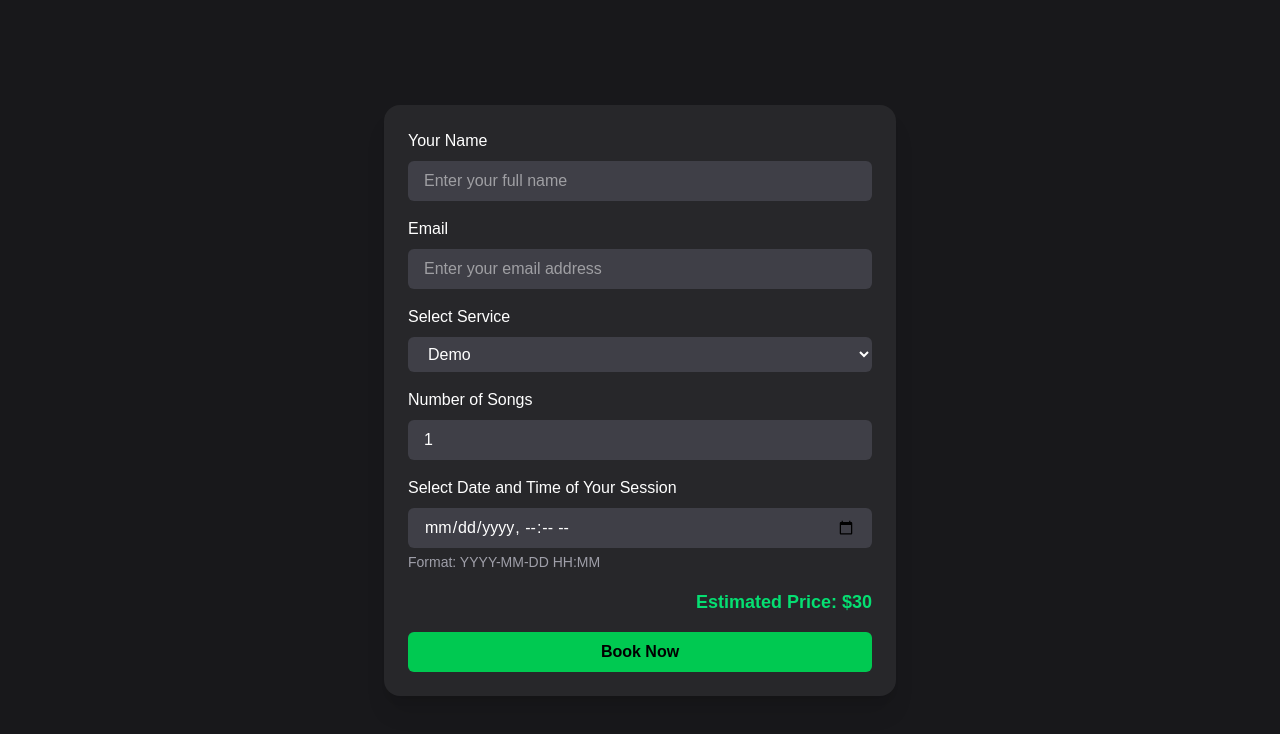
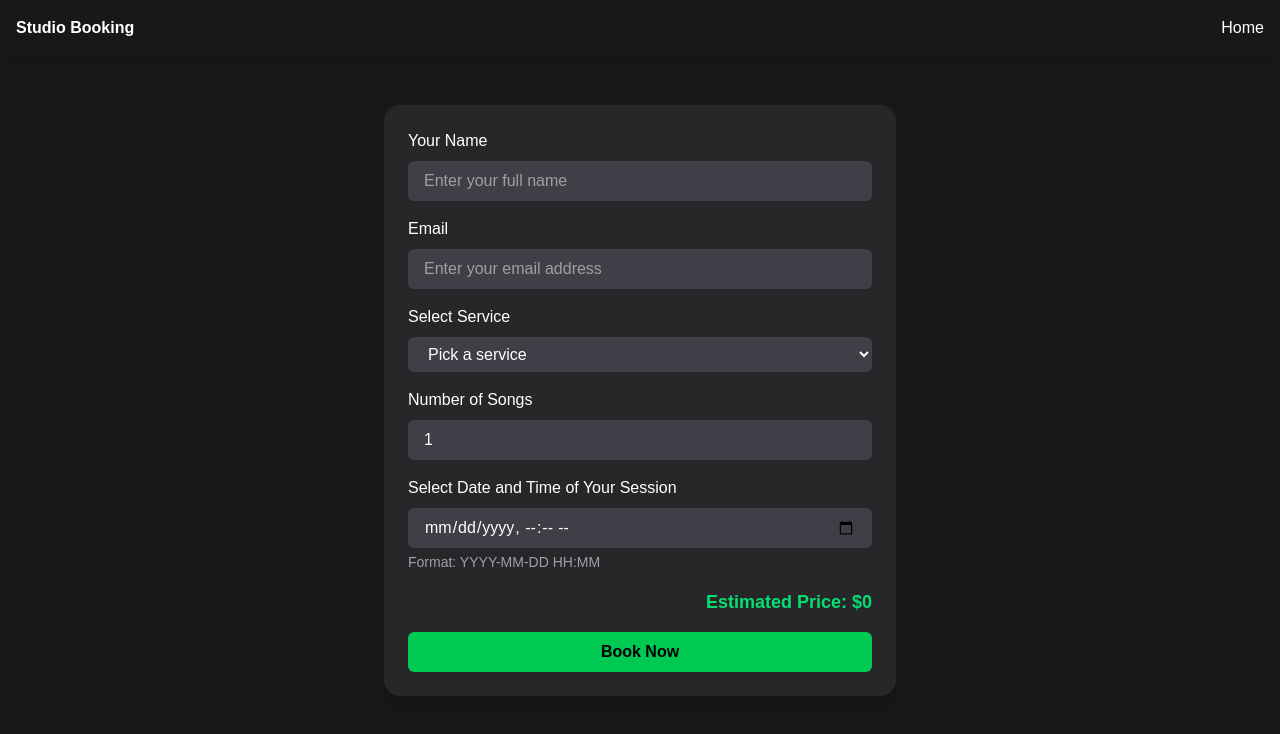
Before and after one commit to Kaleb-cpu/studio-booking, a Next.js app: page /book in a window 1280 px wide. Shown: the top 734 px of the page. Built offline with nearby package versions, Linux system fonts and the light colour scheme.

Commit message:
calculator modified

```diff
--- a/app/page.tsx
+++ b/app/page.tsx
@@ -1,20 +1,23 @@
-import Image from "next/image";
 import Link from "next/link";
+import Image from 'next/image';
+
 
 export default function HomePage() {
   return (
     <div className="relative h-screen w-full">
       <Image
         src="/studio.jpg"
-        alt="Studio"
-        fill
-        priority
-        className="object-cover z-0"
+        alt="Lazy loaded image"
+        width={500}
+        height={300}
+        priority={false}
       />
+
+
       <div className="absolute inset-0 bg-black bg-opacity-60 flex flex-col items-center justify-center text-white text-center px-4 z-10">
-        <h1 className="text-5xl font-bold mb-6 drop-shadow-xl">Welcome to Kaleb’s Studio</h1>
+        <h1 className="md:text-4xl sm:text-2xl font-bold mb-6 drop-shadow-xl">Welcome to Bethany Recording Studio</h1>
         <Link href="/book">
-          <button className="bg-green-500 hover:bg-green-600 text-black font-semibold px-8 py-4 text-xl rounded-xl shadow-lg">
+          <button className="bg-green-500 hover:bg-green-600 text-black font-semibold px-8 py-4 md:text-xl sm:text-lg rounded-xl shadow-lg">
             Book a Session
           </button>
         </Link>
--- a/components/BookingForm.tsx
+++ b/components/BookingForm.tsx
@@ -1,17 +1,23 @@
 // components/BookingForm.tsx
 "use client";
 
-import { useState } from "react";
+import { useState, useEffect } from "react";
 import { useRouter } from "next/navigation";
-
+import { calculatePrice } from "@/lib/calculatePrice";
+import NavBar from "./NavBar";
 
 export default function BookingForm() {
   const [name, setName] = useState("");
   const [email, setEmail] = useState("");
-  const [service, setService] = useState("demo");
+  const [service, setService] = useState("null");
   const [dateTime, setDateTime] = useState("");
   const [songCount, setSongCount] = useState(1);
+  const [estimatedPrice, setEstimatedPrice] = useState(0);
   const router = useRouter();
+
+  useEffect(() => {
+    setEstimatedPrice(calculatePrice(service, songCount));
+  }, [service, songCount]);
 
   const handleSubmit = async (e: React.FormEvent) => {
     e.preventDefault();
@@ -25,15 +31,50 @@ export default function BookingForm() {
     if (res.ok) {
       setName("");
       setEmail("");
-      setService("recording");
+      setService("null");
       setDateTime("");
+      setSongCount(1);
       router.push("/success");
     } else {
       alert("Something went wrong.");
     }
   };
 
+  // Calculate the price for demo or final
+  const renderPrice = () => {
+    if (service === "null") {
       return (
+        <div className="text-right sm:text-lg font-semibold text-green-400">
+          Estimated Price: $0
+        </div>
+      );
+    }
+
+    if (service === "demo") {
+      return (
+        <div className="text-right sm:text-lg font-semibold text-green-400">
+          Estimated Price: ${estimatedPrice}
+          <div className="text-sm mt-2 text-green-500">
+            You can make your payments after the session 😊
+          </div>
+        </div>
+      );
+    }
+
+    if (service === "final") {
+      return (
+        <div className="text-right sm:text-lg font-semibold text-red-400">
+          The first hour is $45, and each additional hour is $40.
+        </div>
+      );
+    }
+
+    return null;
+  };
+
+  return (
+    <>
+    <NavBar />
     <form
       onSubmit={handleSubmit}
       className="bg-zinc-800 p-6 rounded-2xl shadow-xl w-full max-w-lg space-y-4"
@@ -80,15 +121,17 @@ export default function BookingForm() {
           value={service}
           onChange={(e) => setService(e.target.value)}
           >
+          <option value="null">Pick a service</option>
           <option value="demo">Demo</option>
           <option value="final">Final Vocal Recording</option>
         </select>
       </div>
 
-      {/* number of songs */}
+      {/* Number of Songs or Hours */}
+      {service !== "final" && (
         <div>
           <label htmlFor="songCount" className="block text-white">
-          Number of Songs
+            {service === "final" ? "Number of Hours" : "Number of Songs"}
           </label>
           <input
             id="songCount"
@@ -101,6 +144,7 @@ export default function BookingForm() {
             required
             />
         </div>
+      )}
 
       {/* Date-Time Input */}
       <div>
@@ -115,16 +159,13 @@ export default function BookingForm() {
           onChange={(e) => setDateTime(e.target.value)}
           required
           />
-        {/* Add placeholder-like guidance below the input */}
         <div className="text-sm text-zinc-400 mt-1">
           Format: YYYY-MM-DD HH:MM
         </div>
       </div>
 
       {/* Price Estimation */}
-      <div className="text-right text-lg font-semibold text-green-400">
-        Estimated Price: ${songCount * (service === "final" ? 40 : 30)}
-      </div>
+      {renderPrice()}
 
       {/* Submit Button */}
       <button
@@ -134,5 +175,6 @@ export default function BookingForm() {
         Book Now
       </button>
     </form>
+        </>
   );
 }
--- /dev/null
+++ b/components/NavBar.tsx
@@ -0,0 +1,26 @@
+"use client";
+
+import Link from "next/link";
+
+export default function NavBar() {
+  return (
+    <nav className="bg-zinc-900 text-white p-4 shadow-lg fixed w-full top-0 left-0 z-50">
+      <div className="container mx-auto flex justify-between items-center">
+        {/* Logo or Home Link */}
+        <Link href="/" className="sm:text-md font-semibold hover:text-green-500 transition-colors">
+          Studio Booking
+        </Link>
+
+        {/* Navigation Links */}
+        <div className="space-x-4">
+          <Link href="/" className="sm:text-md hover:text-green-500 transition-colors">
+            Home
+          </Link>
+          {/* <Link href="/book" className="text-md hover:text-green-500 transition-colors">
+            Book a Session
+          </Link> */}
+        </div>
+      </div>
+    </nav>
+  );
+}
--- /dev/null
+++ b/lib/calculatePrice.ts
@@ -0,0 +1,17 @@
+// lib/calculatePrice.ts
+
+export function calculatePrice(service: string, songCount: number): number {
+    if (service === "demo") {
+      if (songCount <= 1) {
+        return 30;
+      }
+      return 30 + (songCount - 1) * 25;
+    } else if (service === "final") {
+      if (songCount <= 1) {
+        return 45;
+      }
+      return 45 + (songCount - 1) * 40;
+    }
+
+    return 0; // If no service is selected
+  }
--- a/lib/googleCalendar.ts
+++ b/lib/googleCalendar.ts
@@ -1,18 +1,20 @@
 import { google } from "googleapis";
+import { JWT } from "google-auth-library";
 import { formatISO } from "date-fns";
 import path from "path";
 import { readFileSync } from "fs";
 
 const SCOPES = ["https://www.googleapis.com/auth/calendar"];
+const calendarId = process.env.GOOGLE_CALENDAR_ID!;
 
-const calendarId = process.env.GOOGLE_CALENDAR_ID!;
-console.log("Using calendar ID:", calendarId);
-
+// Read service account JSON
 const keyPath = path.join(process.cwd(), "service-account.json");
 const keyFile = JSON.parse(readFileSync(keyPath, "utf-8"));
 
-const auth = new google.auth.GoogleAuth({
-  credentials: keyFile,
+// Create JWT auth client
+const auth = new JWT({
+  email: keyFile.client_email,
+  key: keyFile.private_key,
   scopes: SCOPES,
 });
 
@@ -27,24 +29,22 @@ export async function addEventToCalendar({
   service: string;
   dateTime: string;
 }) {
-  const client = await auth.getClient();
-  const calendar = google.calendar({ version: "v3", auth: client });
+  const calendar = google.calendar({ version: "v3", auth });
 
   const eventStartTime = new Date(dateTime);
-  const eventEndTime = new Date(new Date(dateTime).getTime() + 60 * 60 * 1000); // 1 hour session
+  const eventEndTime = new Date(eventStartTime.getTime() + 60 * 60 * 1000); // 1 hour
 
   const event = {
     summary: `${service === "final" ? "Final Vocal Recording" : "Demo"} - ${name}`,
     description: `Booked by ${name} (${email})`,
     start: {
       dateTime: formatISO(eventStartTime),
-      timeZone: "America/Edmonton", // adjust for Calgary
+      timeZone: "America/Edmonton",
     },
     end: {
       dateTime: formatISO(eventEndTime),
       timeZone: "America/Edmonton",
     },
-
   };
 
   await calendar.events.insert({
```
Also changed, not shown: package.json (+8 -5 lines), tsconfig.json (+20 -6 lines), 1 other file (tests, documents, lock files or other folders). Lines whose indentation alone changed are shown as unchanged.
